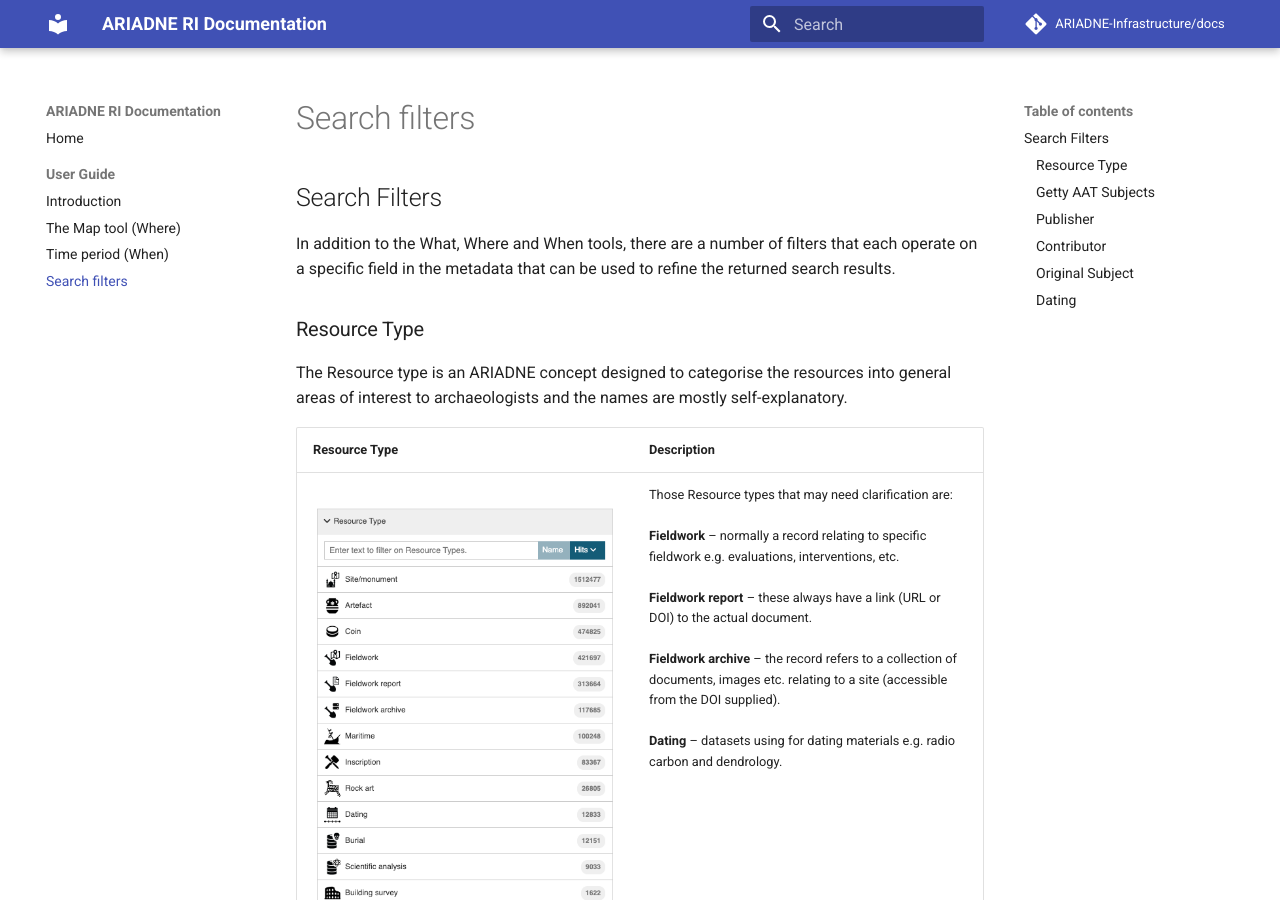
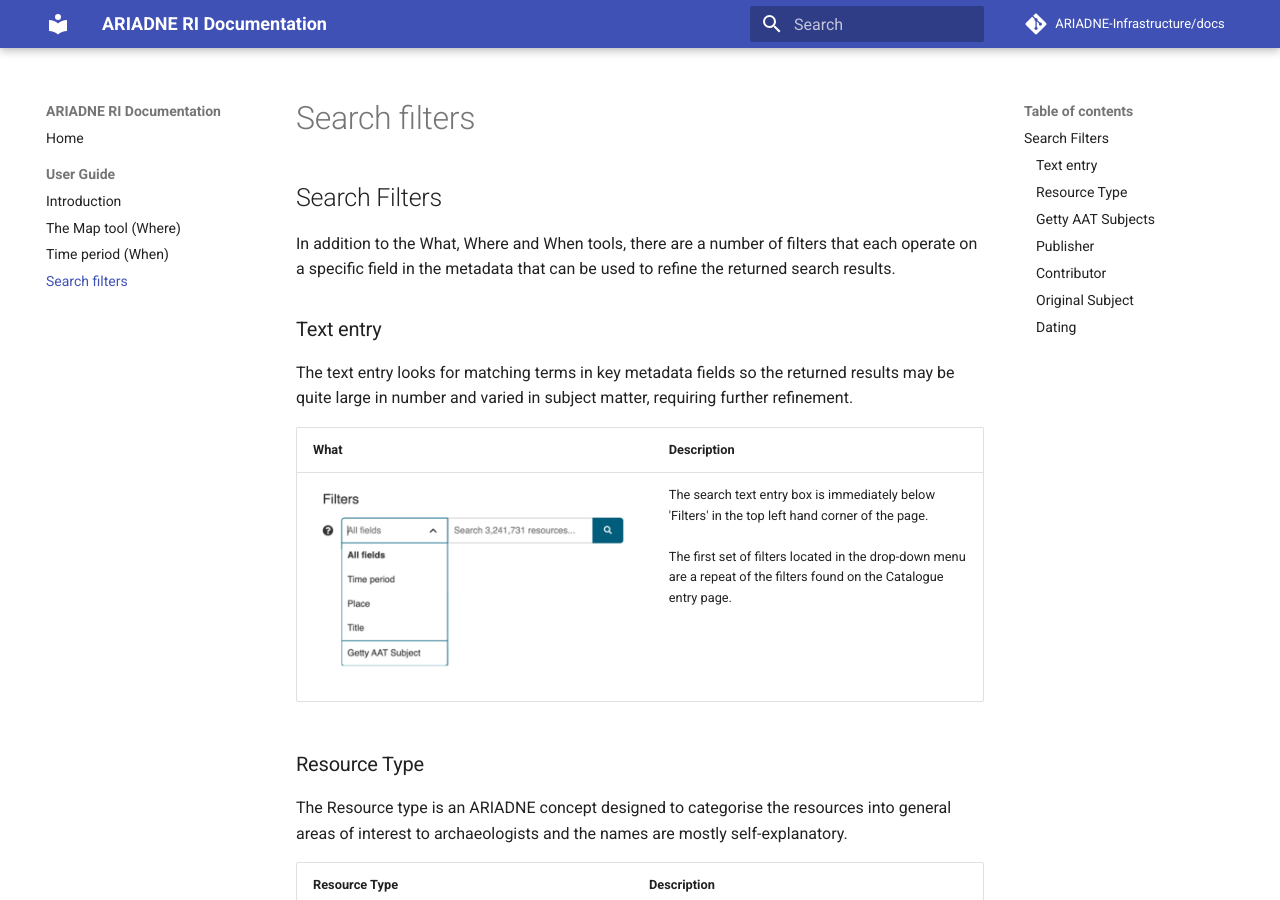
Before and after one commit to uoy-ads/hsds-data-catalogue-docs, an MkDocs documentation site: the page built from docs/Portal_User_Guide/Section-4_Search_Filters.md, in a window 1280 px wide and 900 px high. Built offline with MkDocs 1.6.1 and Material for MkDocs 9.7.7, drawn with Linux system fonts in a browser that asks for light colours; comment, search, counter and statistics services are not loaded.

Commit message:
Update Section-4_Search_Filters.md

```diff
--- a/docs/Portal_User_Guide/Section-4_Search_Filters.md
+++ b/docs/Portal_User_Guide/Section-4_Search_Filters.md
@@ -1,6 +1,13 @@
 ## Search Filters
 
 In addition to the What, Where and When tools, there are a number of filters that each operate on a specific field in the metadata that can be used to refine the returned search results.
+
+### Text entry
+The text entry looks for matching terms in key metadata fields so the returned results may be quite large in number and varied in subject matter, requiring further refinement.
+
+| What | Description |
+| ------------- | ----------- |
+| ![Alt text](../assets/03-Filters.png) | The search text entry box is immediately below 'Filters' in the top left hand corner of the page. <br><br> The first set of filters located in the drop-down menu are a repeat of the filters found on the Catalogue entry page. |
 
 ### Resource Type
 
```
